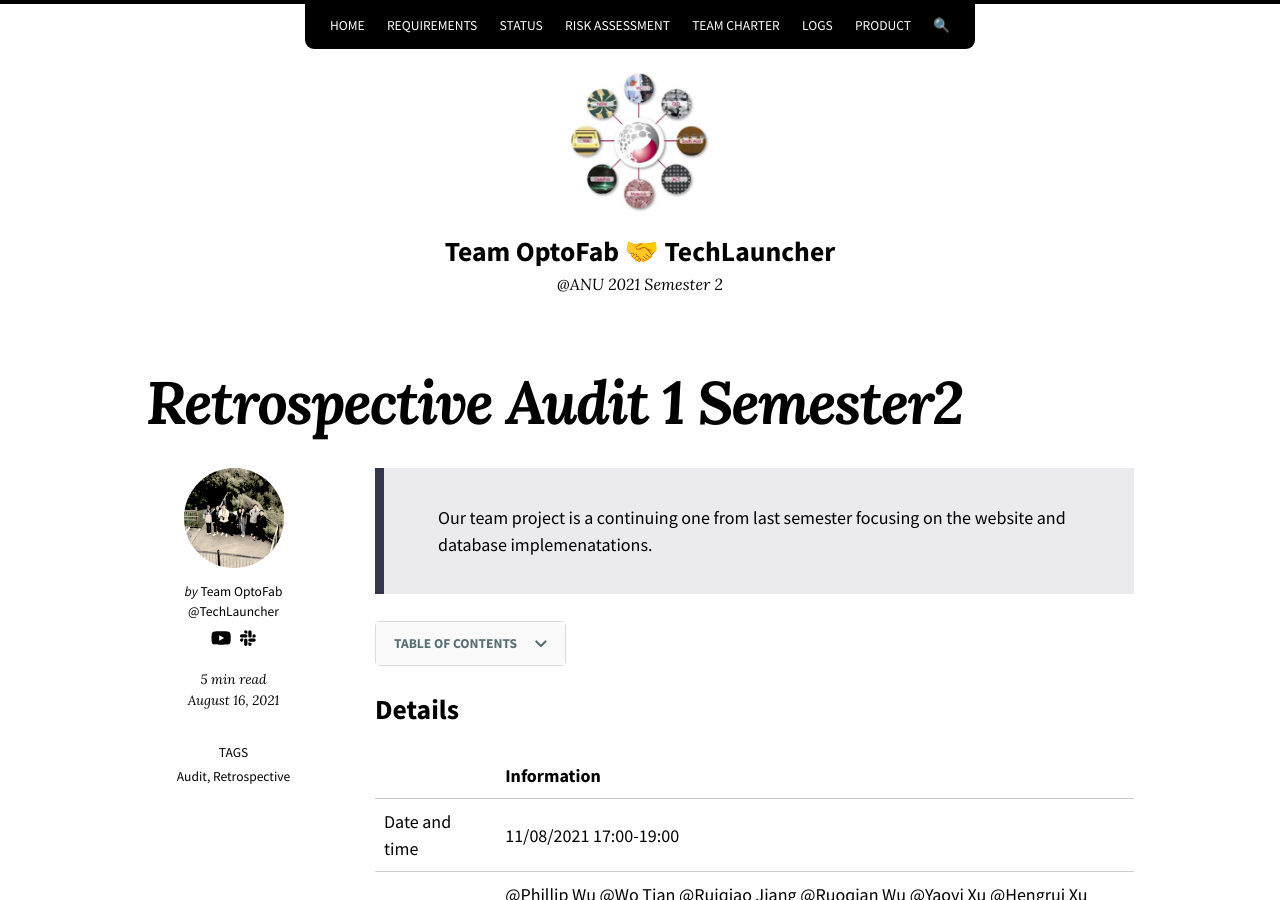
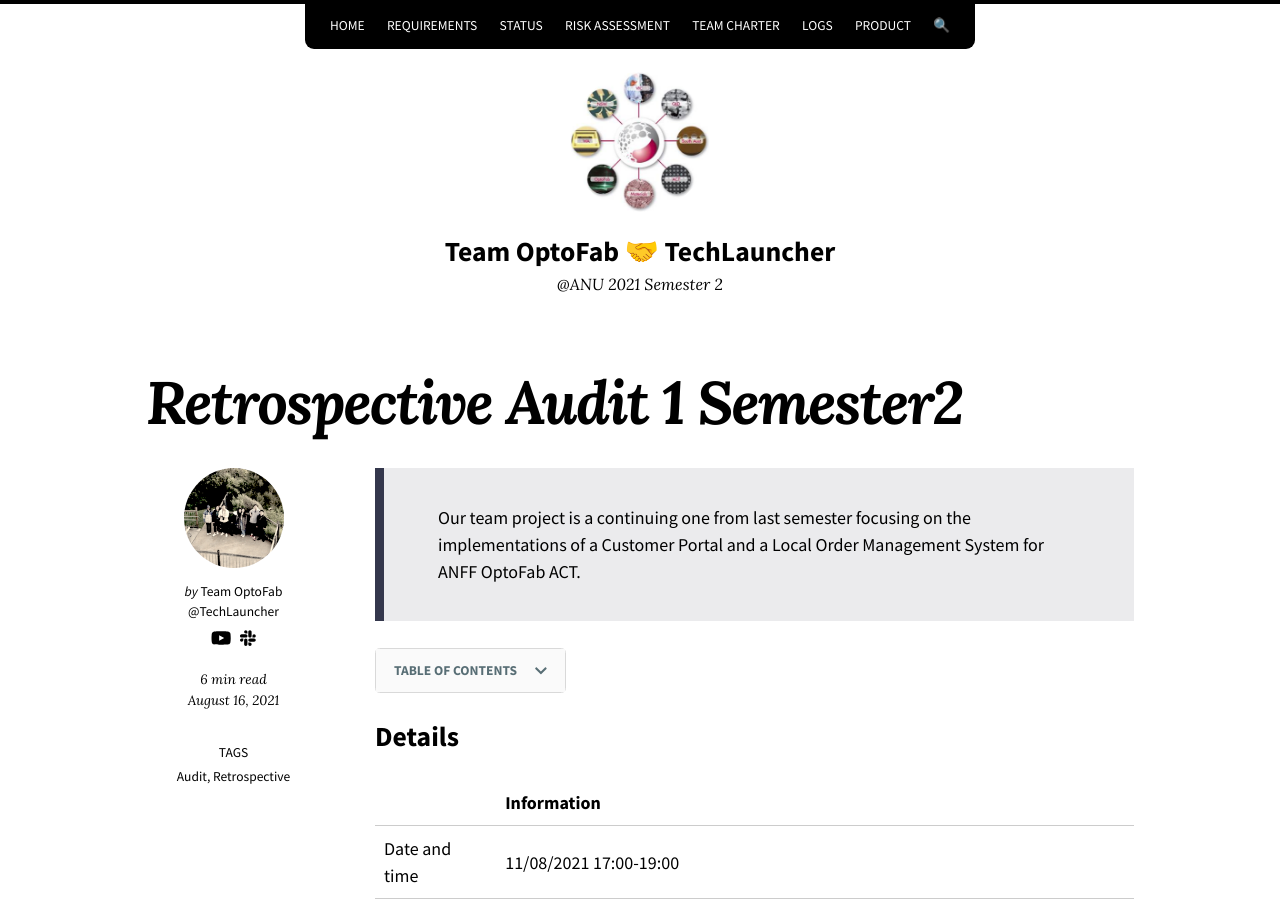
Before and after one commit to optofab/optofab.github.io, a Jekyll site: the page built from _retrospectives/2021-08-16-Retrospective-Audit-1-Semester2.md, in a window 1280 px wide and 900 px high. Built offline with Jekyll 4.4.1, drawn with Linux system fonts in a browser that asks for light colours; nearby versions of some CDN libraries; emoji names are drawn with the system emoji font.

Commit message:
Update 2021-08-16-Retrospective-Audit-1-Semester2.md

```diff
--- a/_retrospectives/2021-08-16-Retrospective-Audit-1-Semester2.md
+++ b/_retrospectives/2021-08-16-Retrospective-Audit-1-Semester2.md
@@ -5,7 +5,7 @@
   - "Retrospective"
 ---
 
-> Our team project is a continuing one from last semester focusing on the website and database implemenatations.
+> Our team project is a continuing one from last semester focusing on the implementations of a Customer Portal and a Local Order Management System for ANFF OptoFab ACT.
 
 {% include toc %}
 
```
